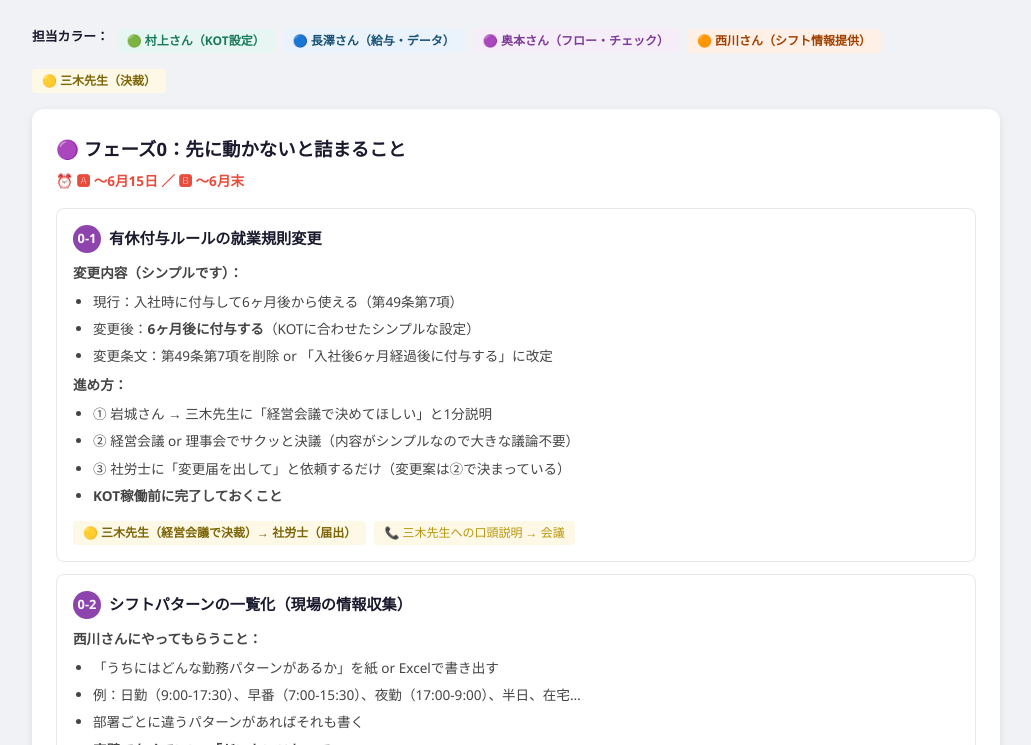
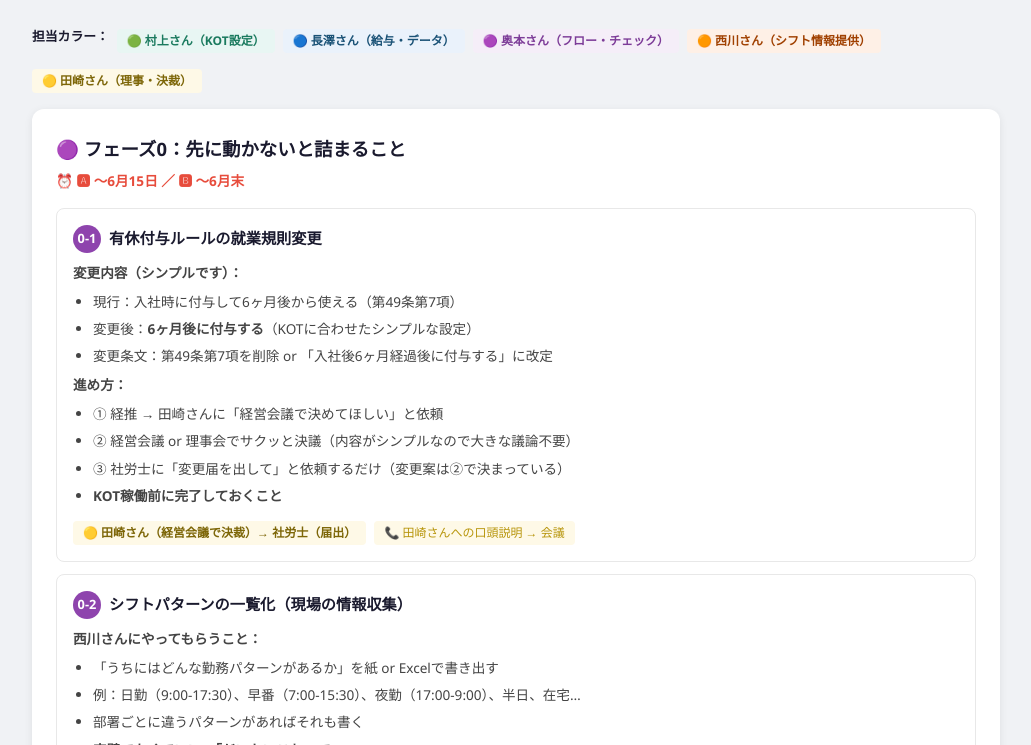
Before and after one commit to hiroshiiwaki-netizen/ohisama-dx-showcase, a plain HTML site: page kintai/KOT構築チェックリスト.html in a window 1280 px wide. Shown: the part 582-1327 px from the top of the page, without its empty margins (124-1155 px from the left). Drawn offline with Linux system fonts and the light colour scheme.

Commit message:
fix: 有休規則変更の担当者を田崎さん（経推責任者・理事）に修正

```diff
--- a/kintai/KOT構築チェックリスト.html
+++ b/kintai/KOT構築チェックリスト.html
@@ -99,7 +99,7 @@
     <span class="who-nagasawa">🔵 長澤さん（給与・データ）</span>
     <span class="who-okumoto">🟣 奥本さん（フロー・チェック）</span>
     <span class="who-nishikawa">🟠 西川さん（シフト情報提供）</span>
-    <span class="who-mikki">🟡 三木先生（決裁）</span>
+    <span class="who-mikki">🟡 田崎さん（理事・決裁）</span>
   </div>
 
   <!-- ============ フェーズ0: 先に片付ける ============ -->
@@ -118,14 +118,14 @@
         </ul>
         <p><strong>進め方：</strong></p>
         <ul>
-          <li>① 岩城さん → 三木先生に「経営会議で決めてほしい」と1分説明</li>
+          <li>① 経推 → 田崎さんに「経営会議で決めてほしい」と依頼</li>
           <li>② 経営会議 or 理事会でサクッと決議（内容がシンプルなので大きな議論不要）</li>
           <li>③ 社労士に「変更届を出して」と依頼するだけ（変更案は②で決まっている）</li>
           <li><strong>KOT稼働前に完了しておくこと</strong></li>
         </ul>
       </div>
-      <span class="who-mikki">🟡 三木先生（経営会議で決裁）→ 社労士（届出）</span>
-      <span class="task-how">📞 三木先生への口頭説明 → 会議</span>
+      <span class="who-mikki">🟡 田崎さん（経営会議で決裁）→ 社労士（届出）</span>
+      <span class="task-how">📞 田崎さんへの口頭説明 → 会議</span>
     </div>
 
     <div class="task">
```
Also changed, not shown: 1 other file.
